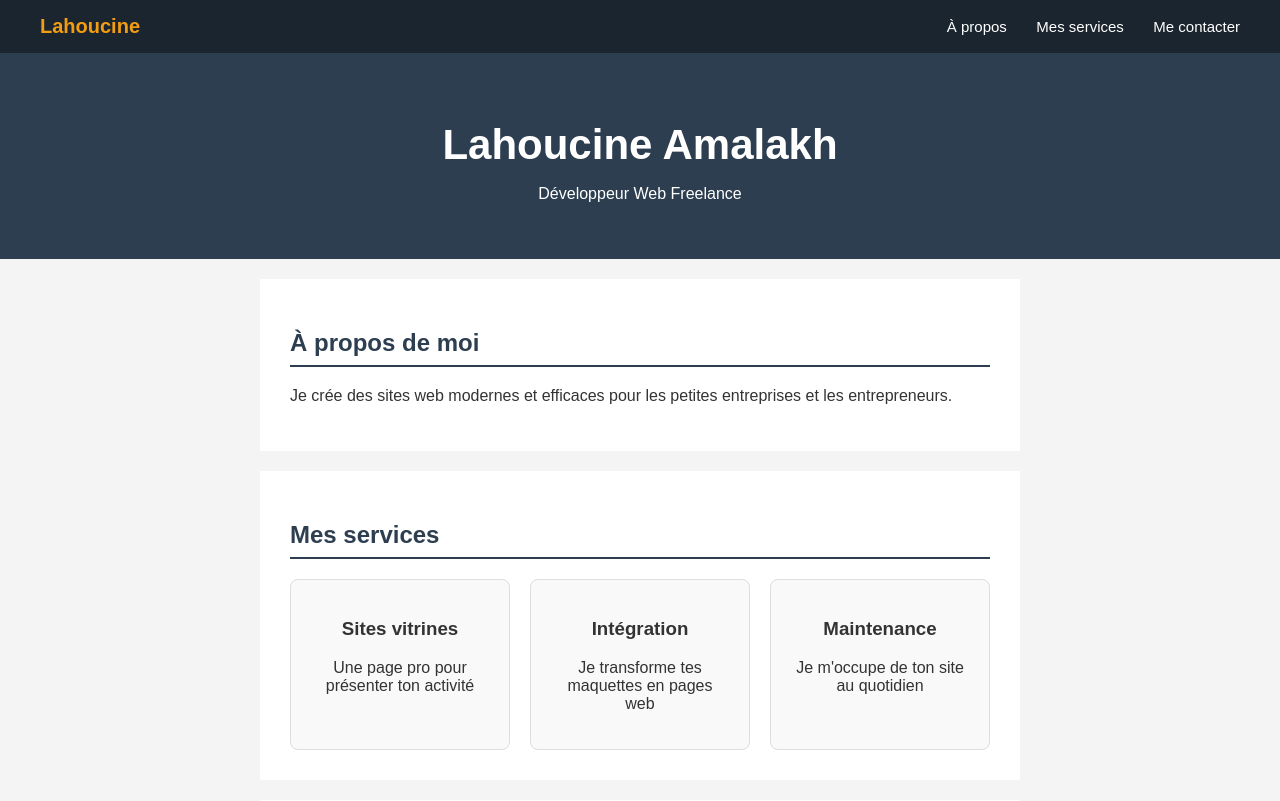
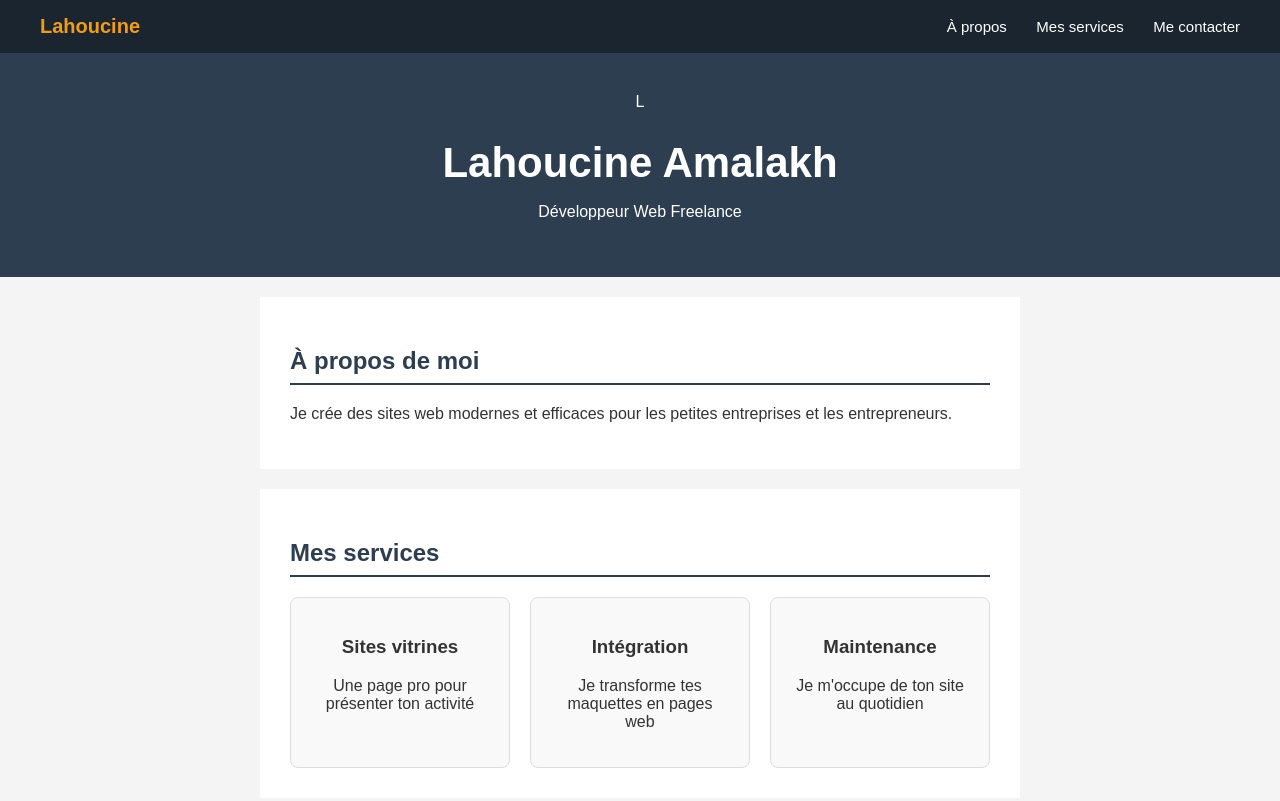
Before and after one commit to lahoucineamalakh-bit/lahoucineamalakh-bit.github.io, a plain HTML site: page index.html in a window 1280 px wide. Shown: the top 801 px of the page. Drawn offline with Linux system fonts and the light colour scheme.

Commit message:
Refactor index.html structure and add avatar

```diff
--- a/index.html
+++ b/index.html
@@ -6,7 +6,6 @@
     <title>Lahoucine - Développeur Web</title>
     <link rel="stylesheet" href="style.css">
   </head>
-  <script src="script.js"></script>
   <body>
 
     <nav>
@@ -19,6 +18,7 @@
     </nav>
 
     <header>
+      <div class="avatar">L</div>
       <h1>Lahoucine Amalakh</h1>
       <p>Développeur Web Freelance</p>
     </header>
@@ -49,14 +49,13 @@
     <section id="contact">
       <h2>Me contacter</h2>
       <p>Tu as un projet ? Écris-moi !</p>
-
       <input id="nom" type="text" placeholder="Ton nom">
       <input id="email" type="email" placeholder="Ton email">
       <textarea id="messageTexte" placeholder="Ton message"></textarea>
       <button class="bouton" onclick="envoyerMessage()">Envoyer</button>
-
       <p id="message"></p>
     </section>
 
+    <script src="script.js"></script>
   </body>
 </html>
```
Lines whose indentation alone changed are shown as unchanged.
